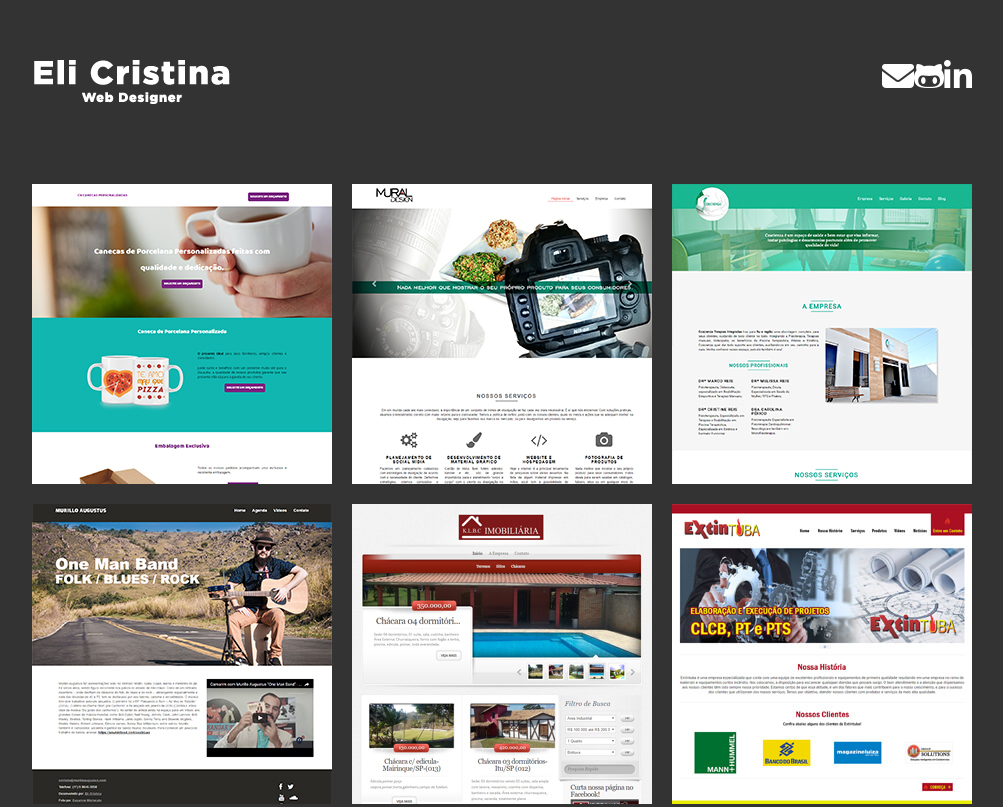
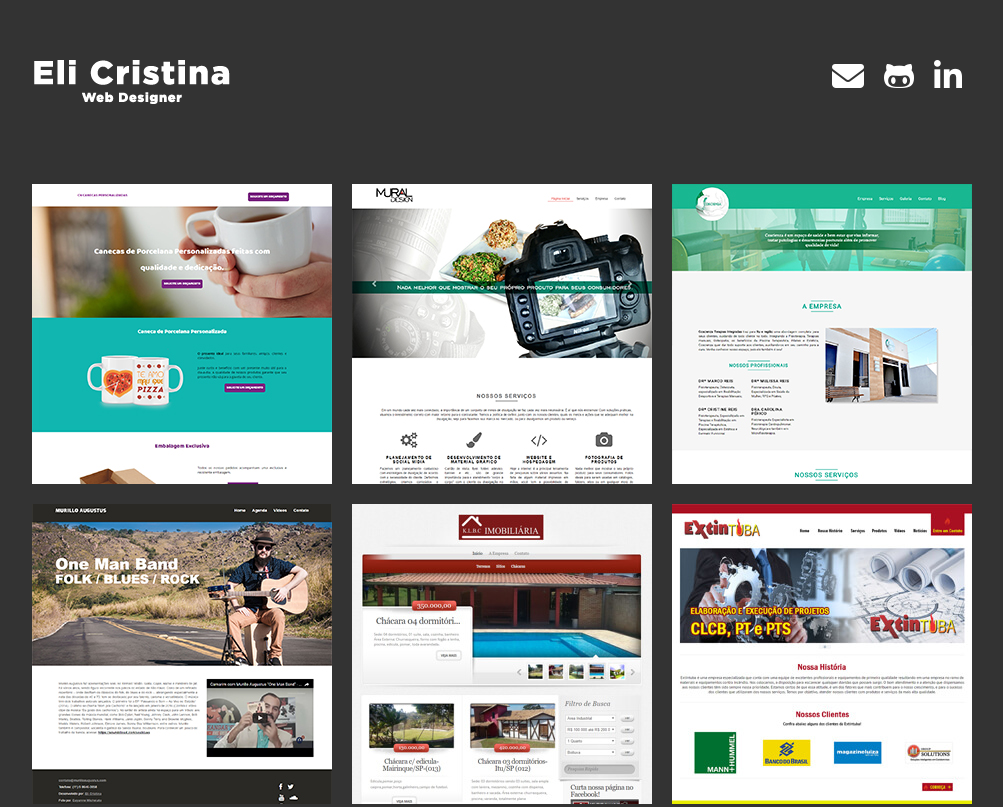
Before and after one commit to lycristina/lycristina.github.io, a plain HTML site: page index.html in a window 1280 px wide. Shown: the top 807 px of the page, without its empty margins (138-1141 px from the left). Drawn offline with nearby package versions, Linux system fonts and the light colour scheme.

Commit message:
Update style.css

```diff
--- a/css/style.css
+++ b/css/style.css
@@ -34,8 +34,9 @@ img{
 	float: right;
 }
 
-span{
-	color: #fff;
+
+.btn-social{
+	margin: 0 10px 0 10px;
 }
 
 a.btn-social{
@@ -44,7 +45,13 @@ a.btn-social{
 
 a.btn-social:hover{
 	text-decoration: underline;
+	color: #666
 }
+
+span{
+	color: #fff;
+}
+
 
 /*** PORTFOLIO ****/
 
```
